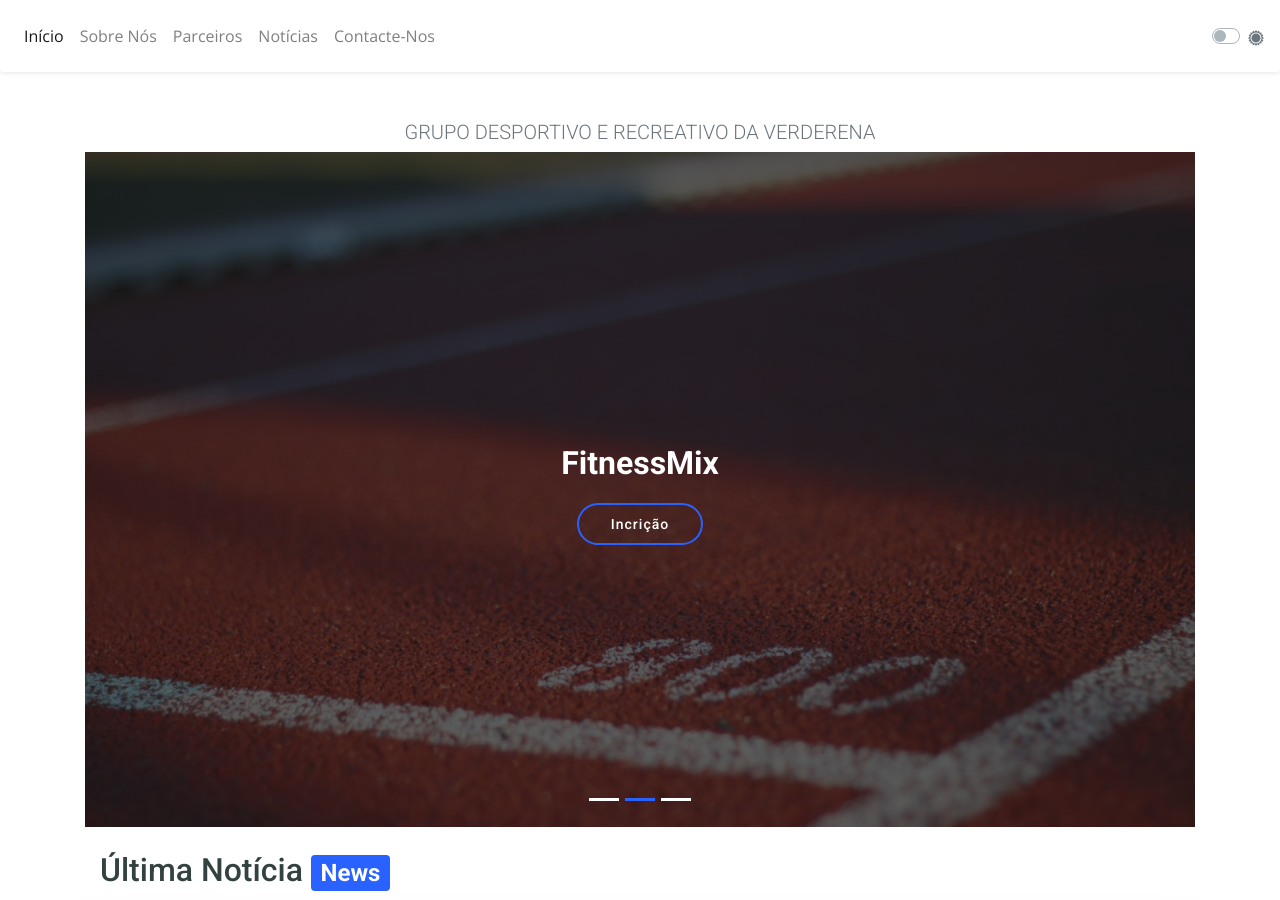
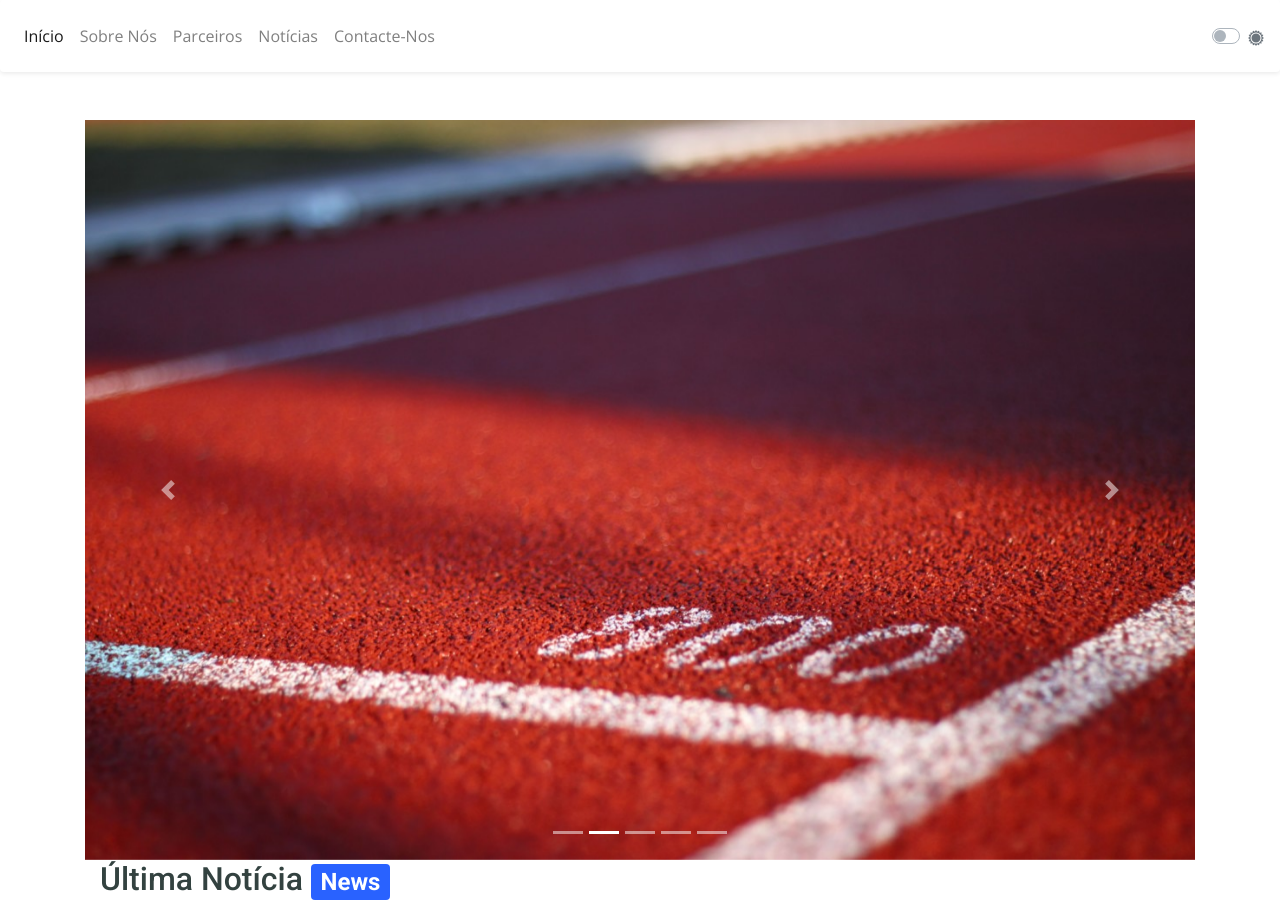
Before and after one commit to GDR-Verderena/gdr-verderena.github.io, a Jekyll site: the page built from index.html, in a window 1280 px wide and 900 px high. Built offline with Jekyll 4.4.1, drawn with Linux system fonts in a browser that asks for light colours; grey boxes are pictures that could not be loaded.

Commit message:
Update hero.html

```diff
--- a/_includes/hero.html
+++ b/_includes/hero.html
@@ -1,11 +1,12 @@
-
+<!--
  <link rel="stylesheet" href="assets/vendor/owl.carousel/assets/owl.theme.default.min.css">
  <link href="assets/vendor/owl.carousel/assets/owl.carousel.min.css" rel="stylesheet">
-
-
+-->
+<!--
 <h4 class="text-muted text-center lead">GRUPO DESPORTIVO E RECREATIVO DA VERDERENA</h4>
-
+   -->
   <!-- ======= Hero Section ======= -->
+<!--
   <section id="hero">
 
 
@@ -16,7 +17,7 @@
 
         <div class="carousel-inner" role="listbox">
 
-          <!-- Slide 1 -->
+
           <div class="carousel-item active">
             <div class="carousel-background"><img  class="lazyload" data-src="{{ url }}assets/img/about-2.jpg" src="{{ url }}assets/img/about-2.jpg" alt="Imagem 1 do Carrocel"></div>
             <div class="carousel-container">
@@ -50,7 +51,7 @@
               </div>
             </div>
 
-               <!-- Slide 2 -->
+
           <div class="carousel-item ">
             <div class="carousel-background"><img  class="lazyload" data-src="{{ url }}assets/img/slide/slide-1.jpg" src="{{ url }}assets/img/slide/slide-1.jpg" alt="Imagem 4 do Carrocel"></div>
             <div class="carousel-container">
@@ -63,7 +64,7 @@
           </div>
 
 
-          <!-- Slide 3 -->
+
           <div class="carousel-item">
             <div class="carousel-background"><img  class="lazyload" data-src="{{ url }}assets/img/slide/slide-02.jpg" src="{{ url }}assets/img/slide/slide-02.jpg" alt="Imagem 5 do Carrocel"></div>
             <div class="carousel-container">
@@ -89,7 +90,7 @@
 
       </div>
     </div>
-  </section><!-- End Hero -->
+  </section>
 
 <br>
 
@@ -104,3 +105,42 @@
 })
 
        </script>
+
+-->
+
+
+
+<div id="carouselExampleIndicators" class="carousel slide" data-ride="carousel">
+  <ol class="carousel-indicators">
+    <li data-target="#carouselExampleIndicators" data-slide-to="0" class="active"></li>
+    <li data-target="#carouselExampleIndicators" data-slide-to="1"></li>
+    <li data-target="#carouselExampleIndicators" data-slide-to="2"></li>
+    <li data-target="#carouselExampleIndicators" data-slide-to="3"></li>
+    <li data-target="#carouselExampleIndicators" data-slide-to="4"></li>
+  </ol>
+  <div class="carousel-inner">
+    <div class="carousel-item active">
+      <img class="d-block w-100" data-src="{{ url }}assets/img/about-2.jpg" src="{{ url }}assets/img/about-2.jpg" alt="First slide">
+    </div>
+    <div class="carousel-item">
+      <img class="d-block w-100" data-src="{{ url }}assets/img/more-service-3.jpg" src="{{ url }}assets/img/more-service-3.jpg" alt="Second slide">
+    </div>
+    <div class="carousel-item">
+      <img class="d-block w-100" data-src="{{ url }}assets/img/about.jpg" src="{{ url }}assets/img/about.jpg" alt="Third slide">
+    </div>
+    <div class="carousel-item">
+      <img class="d-block w-100" data-src="{{ url }}assets/img/slide/slide-1.jpg" src="{{ url }}assets/img/slide/slide-1.jpg" alt="Fouth slide">
+    </div>
+    <div class="carousel-item">
+      <img class="d-block w-100" data-src="{{ url }}assets/img/slide/slide-02.jpg" src="{{ url }}assets/img/slide/slide-02.jpg" alt="Fifth slide">
+    </div>
+  </div>
+  <a class="carousel-control-prev" href="#carouselExampleIndicators" role="button" data-slide="prev">
+    <span class="carousel-control-prev-icon" aria-hidden="true"></span>
+    <span class="sr-only">Previous</span>
+  </a>
+  <a class="carousel-control-next" href="#carouselExampleIndicators" role="button" data-slide="next">
+    <span class="carousel-control-next-icon" aria-hidden="true"></span>
+    <span class="sr-only">Next</span>
+  </a>
+</div>
```
